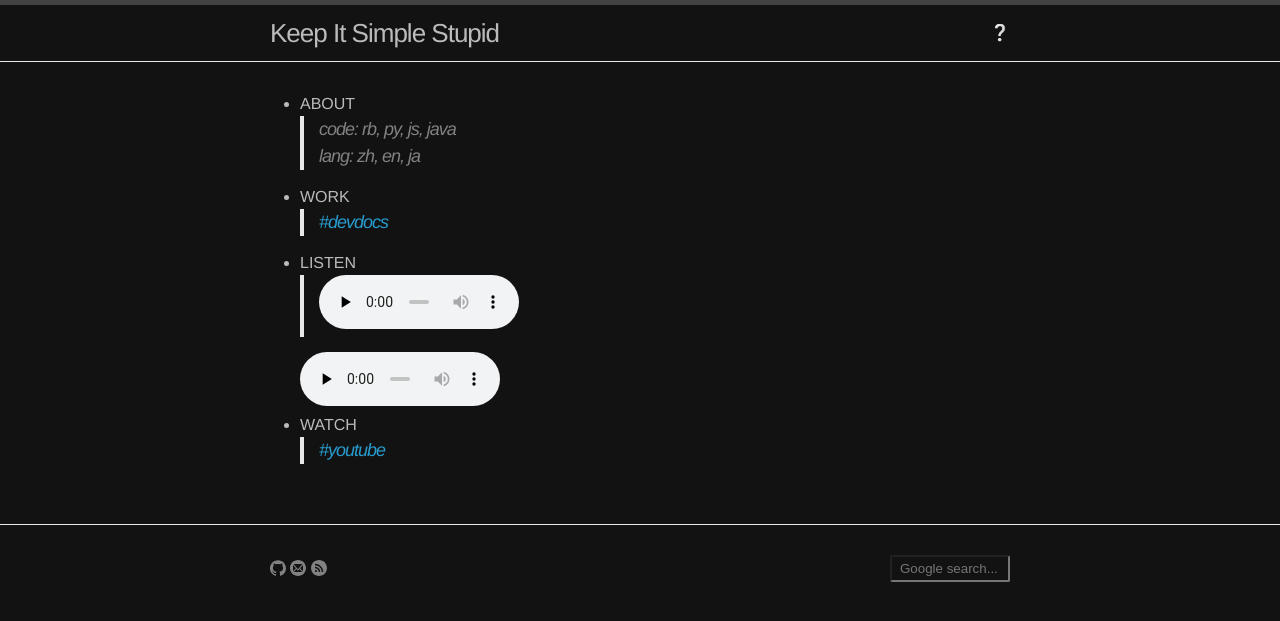
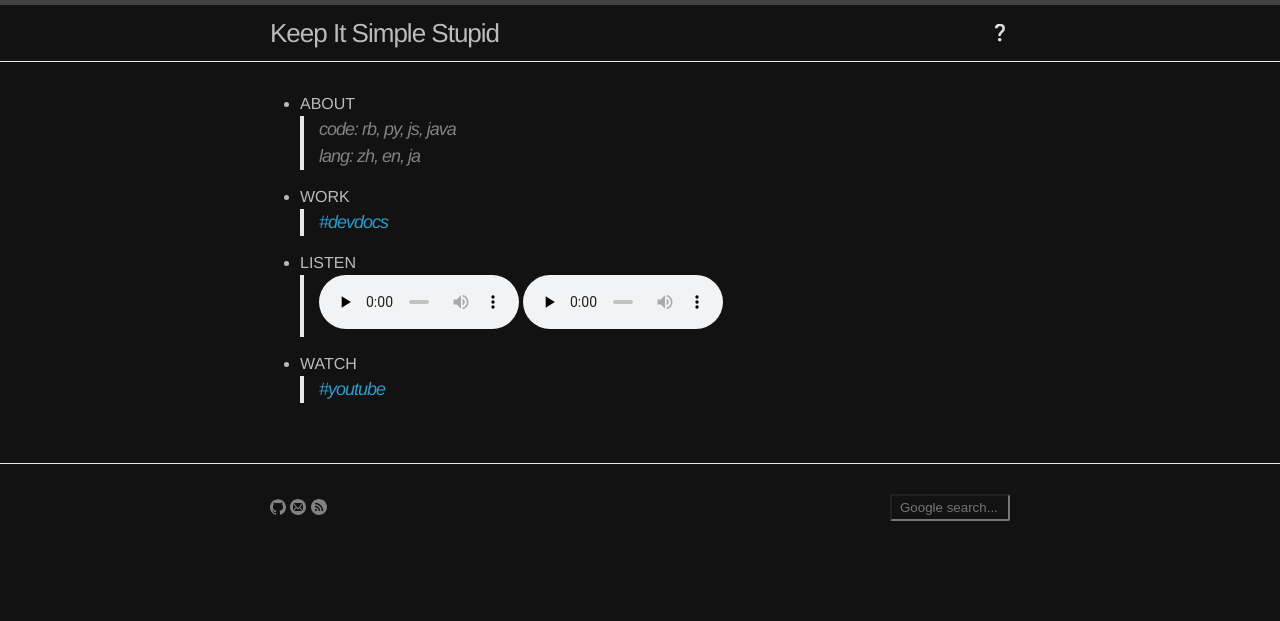
Before and after one commit to yuan-jiang/yuan-jiang.github.io, a Jekyll site: the page built from about.md, in a window 1280 px wide. Shown: the top 621 px of the page. Built offline with Jekyll 4.4.1, drawn with Linux system fonts in a browser that asks for light colours.

Commit message:
Update about.md

```diff
--- a/about.md
+++ b/about.md
@@ -13,7 +13,7 @@ permalink: /about/
 
 - LISTEN
   > <audio controls style="width:200px;" preload="none"><source src="http://bbcwssc.ic.llnwd.net/stream/bbcwssc_mp1_ws-eieuk"><source src="http://bbcwssc.ic.llnwd.net/stream/bbcwssc_mp1_ws-eieuk_backup"></audio>
-    <audio controls style="width:200px;" preload="none"><source src="http://musicbird.leanstream.co/JCB068-MP3?args=tunein_02" type="audio/mpeg"></audio>
+  > <audio controls style="width:200px;" preload="none"><source src="http://musicbird.leanstream.co/JCB068-MP3?args=tunein_02" type="audio/mpeg"></audio>
 
 
 - WATCH
```
